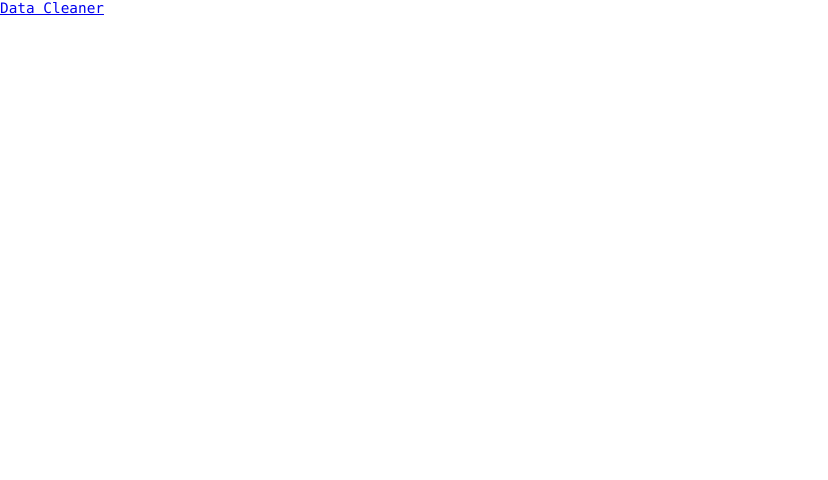
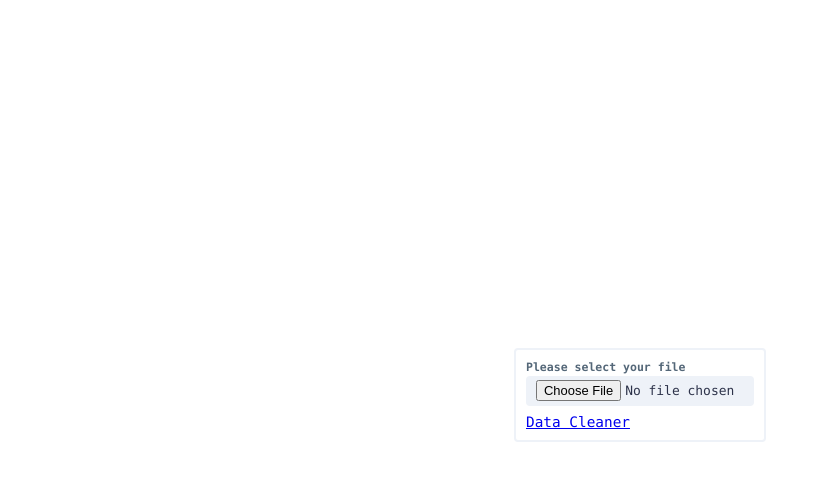
Before and after one commit to Visaal/data-cleaner, a Vue app: page / in a window 1280 px wide. Shown: the top 480 px of the page, without its empty margins (0-828 px from the left). Built offline with nearby package versions, Linux system fonts and the light colour scheme.

Commit message:
html for file input

```diff
--- a/src/views/Home.vue
+++ b/src/views/Home.vue
@@ -1,6 +1,14 @@
 <template>
-  <div>
-    <router-link to="/DataCleaner">Data Cleaner</router-link>
+  <div class="form-container">
+    <div class="file-selector">
+      <fieldset>
+        <label for="fileItem">Please select your file</label>
+        <input id="fileItem" type="file" />
+        <div>
+          <router-link to="/DataCleaner">Data Cleaner</router-link>
+        </div>
+      </fieldset>
+    </div>
   </div>
 </template>
 
@@ -11,4 +19,37 @@ export default {
 </script>
 
 <style>
+.form-container {
+  width: 20%;
+  height: 100%;
+  display: table;
+  margin: auto;
+}
+
+.file-selector {
+  display: table-cell;
+  vertical-align: middle;
+}
+
+input[type="file"],
+select {
+  display: inline-block;
+  font-family: menlo;
+  height: 30px;
+  line-height: 30px;
+  color: var(--paragraph);
+  background-color: var(--field-grey);
+  border: none;
+  font-size: 0.9rem;
+  padding-left: 10px;
+  padding-right: 10px;
+  padding-top: 0px;
+  padding-bottom: 0px;
+  box-sizing: border-box;
+  vertical-align: top;
+  outline: 0;
+  border-radius: 4px;
+  width: 100%;
+  margin-bottom: 8px;
+}
 </style>
```
